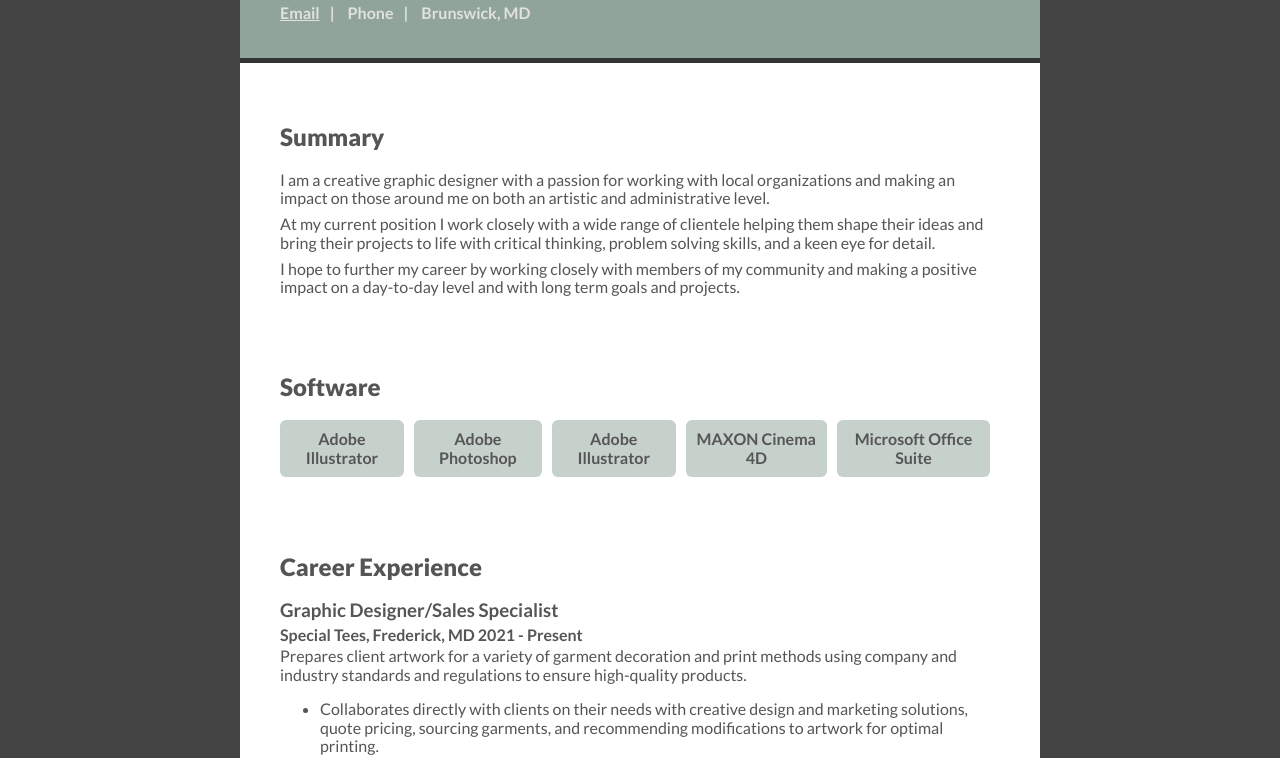
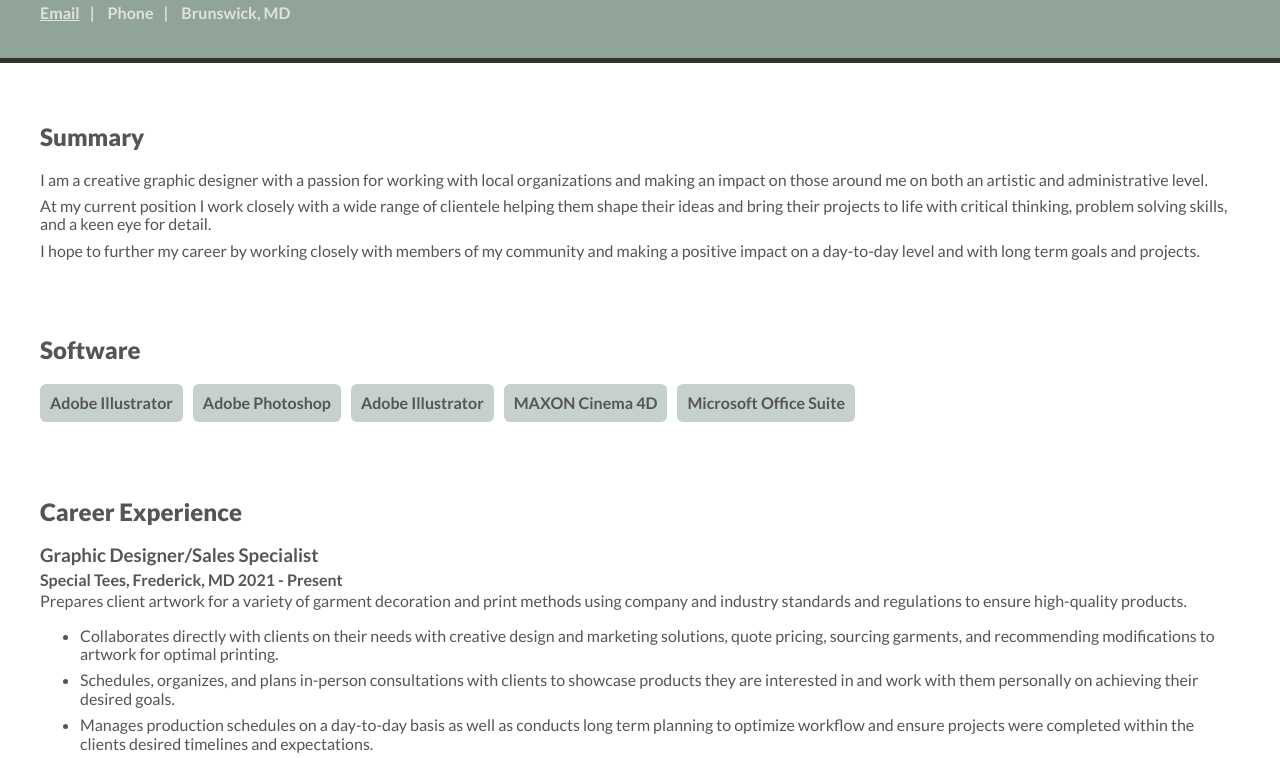
Before and after one commit to jmwetzig/justin-wetzig-resume, a plain HTML site: page index.html in a window 1280 px wide. Shown: the part 122-880 px from the top of the page. Drawn offline with Linux system fonts and the light colour scheme.

Commit message:
Update resume.css

```diff
--- a/css/resume.css
+++ b/css/resume.css
@@ -10,8 +10,8 @@
 
 		/* STRUCTURE */
 
-		html {background-color:#444; max-width:100%;}
-		#wrap {width:100%; max-width: 800px; margin:0 auto; background-color:white;}
+		html {background-color:#444;}
+		#wrap {width:100%; max-width: 100%; margin:0 auto; background-color:white;}
 		li {max-width:100%;}
 		header {padding:20px 40px; background-color:#90a499;}
 		header {border-style:solid; border-width:0px; border-bottom-width:5px; border-bottom-color:#333}
```
